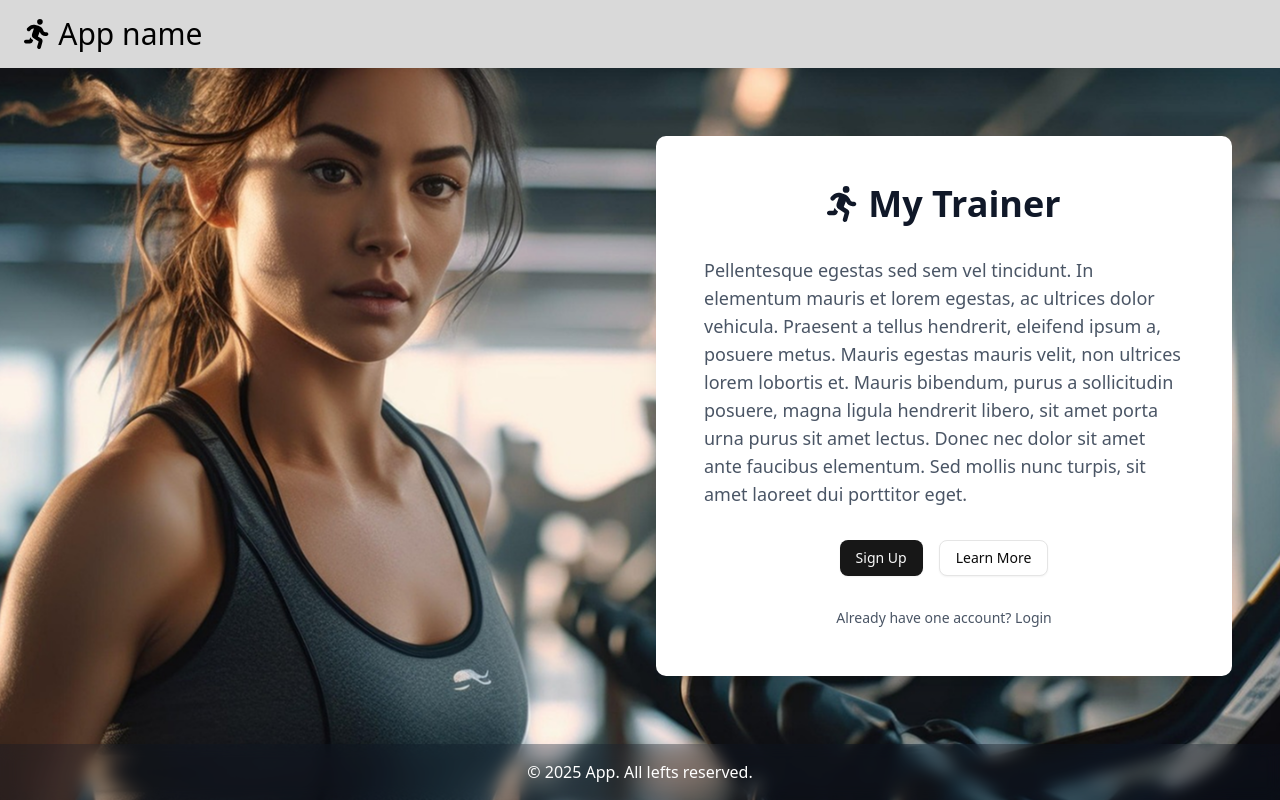
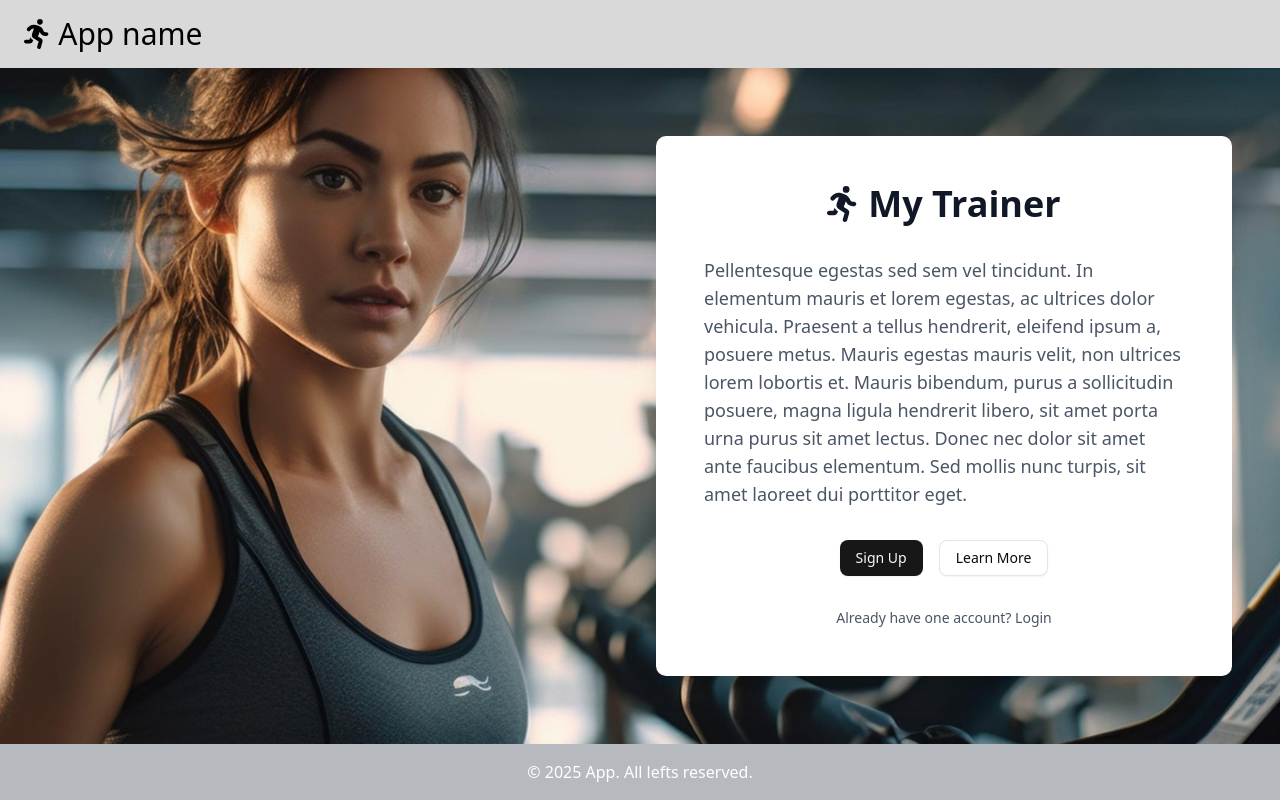
Before and after one commit to chingu-voyages/V55-tier3-team-33, a Next.js app in the folder frontend/: page / in a window 1280 px wide. Built offline with nearby package versions, Linux system fonts and the light colour scheme.

Commit message:
set image background on homepage only

```diff
--- a/frontend/src/app/layout.tsx
+++ b/frontend/src/app/layout.tsx
@@ -15,10 +15,9 @@ export default function RootLayout({
 }: Readonly<{
   children: React.ReactNode;
 }>) {
-  // background image must go only on homepage
   return (
     <html lang="en" className="">
-      <body className="bg-homepage flex flex-col min-h-screen font-sans">
+      <body className="flex flex-col min-h-screen font-sans">
         <NavBar />
         <main className="flex-grow flex flex-col">{children}</main>
         <Footer />
--- a/frontend/src/app/page.tsx
+++ b/frontend/src/app/page.tsx
@@ -6,7 +6,7 @@ import { faPersonRunning } from "@fortawesome/free-solid-svg-icons/faPersonRunni
 
 export default function Home() {
   return (
-    <div className="flex flex-1 items-center justify-center min-h-full px-4 sm:px-12">
+    <div className="bg-homepage flex flex-1 items-center justify-center min-h-full px-4 sm:px-12">
       <div className="max-w-[1240px] w-full flex justify-end">
         <main className="max-w-xl w-full">
           <div className="bg-white flex flex-col justify-center p-12 gap-8 shadow-xl rounded-lg">
```
